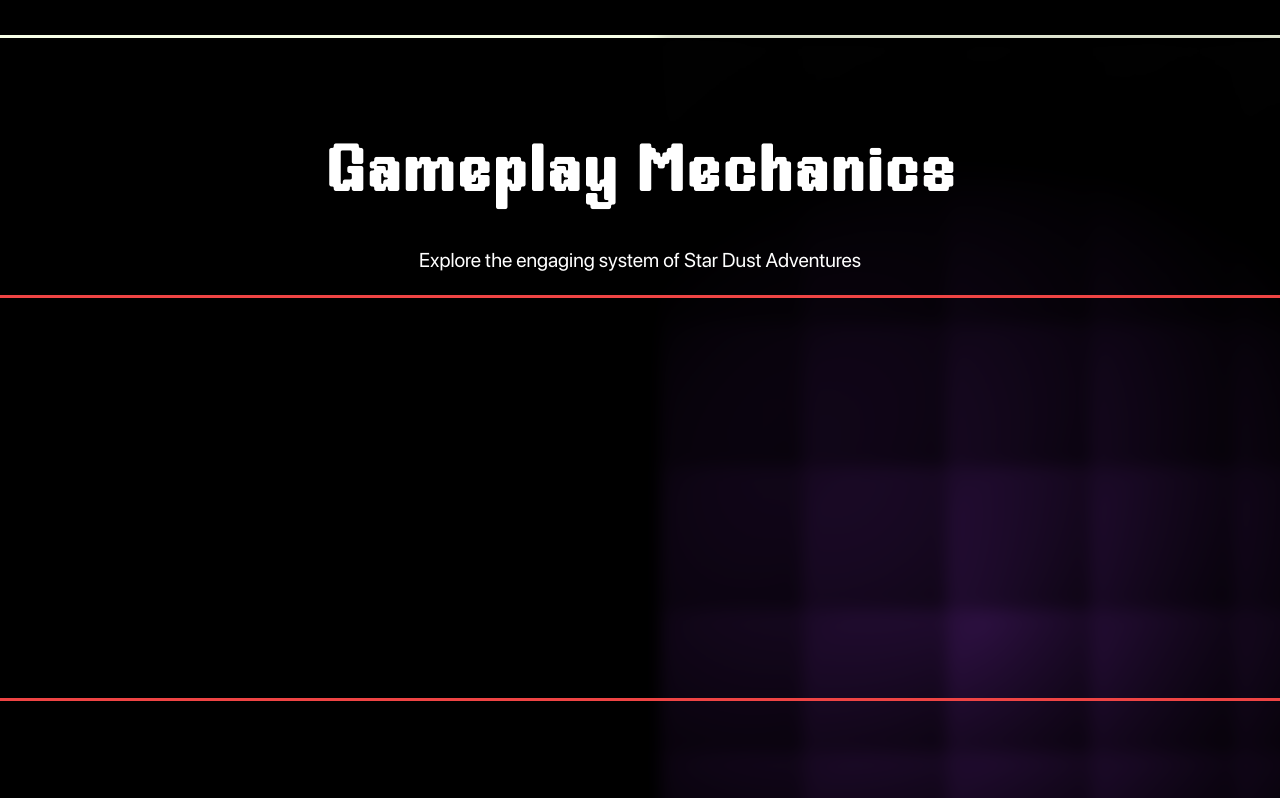
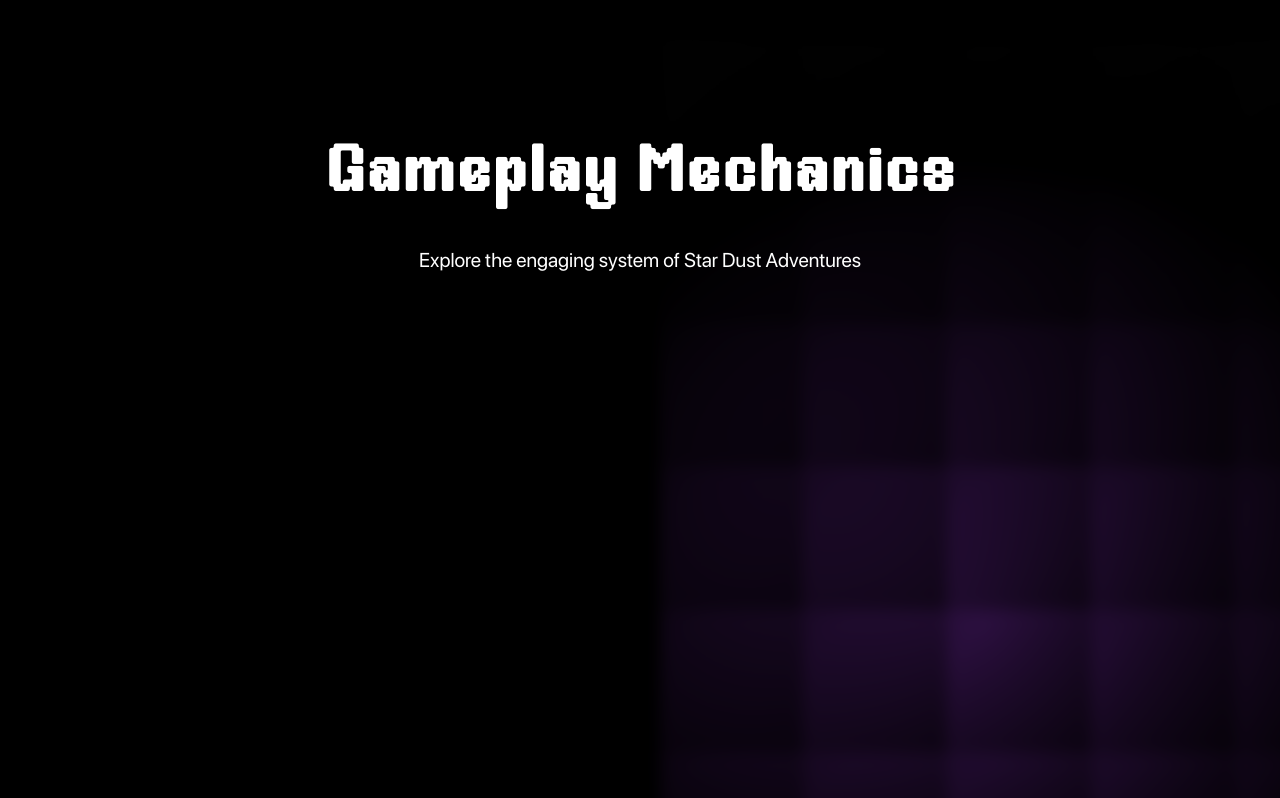
Before and after one commit to ICP-hub/StarDustAdventures, a React (Vite) app in the folder src/StarDustAdventures_frontend/: page / in a window 1280 px wide. Shown: the part 1990-2788 px from the top of the page. Built offline with nearby package versions, Linux system fonts and the light colour scheme.

Commit message:
Refactor landing page CSS: Remove unnecessary outline classes

```diff
--- a/src/StarDustAdventures_frontend/src/components/landing/GradientCover/index.css
+++ b/src/StarDustAdventures_frontend/src/components/landing/GradientCover/index.css
@@ -1,5 +1,5 @@
 .gradient-cover{
-    @apply outline outline-lime-50 md:min-h-screen h-auto w-screen relative bg-black flex flex-col justify-between lg:gap-32
+    @apply  md:min-h-screen h-auto w-screen relative bg-black flex flex-col justify-between lg:gap-32
 }
 
 .right-purple-pattern{
--- a/src/StarDustAdventures_frontend/src/components/landing/gamePlayMechanics/index.css
+++ b/src/StarDustAdventures_frontend/src/components/landing/gamePlayMechanics/index.css
@@ -10,7 +10,7 @@
 
 .gameplay-mechanics-cards {
     @apply flex  md:flex-1 flex-row md:justify-between justify-center md:items-center items-center gap-6 relative mt-2 md:w-full w-[300vw] md:h-auto h-screen
-    overflow-x-hidden px-2 outline outline-red-500 ;
+    overflow-x-hidden px-2 ;
 }
 
 .section-title {
```
